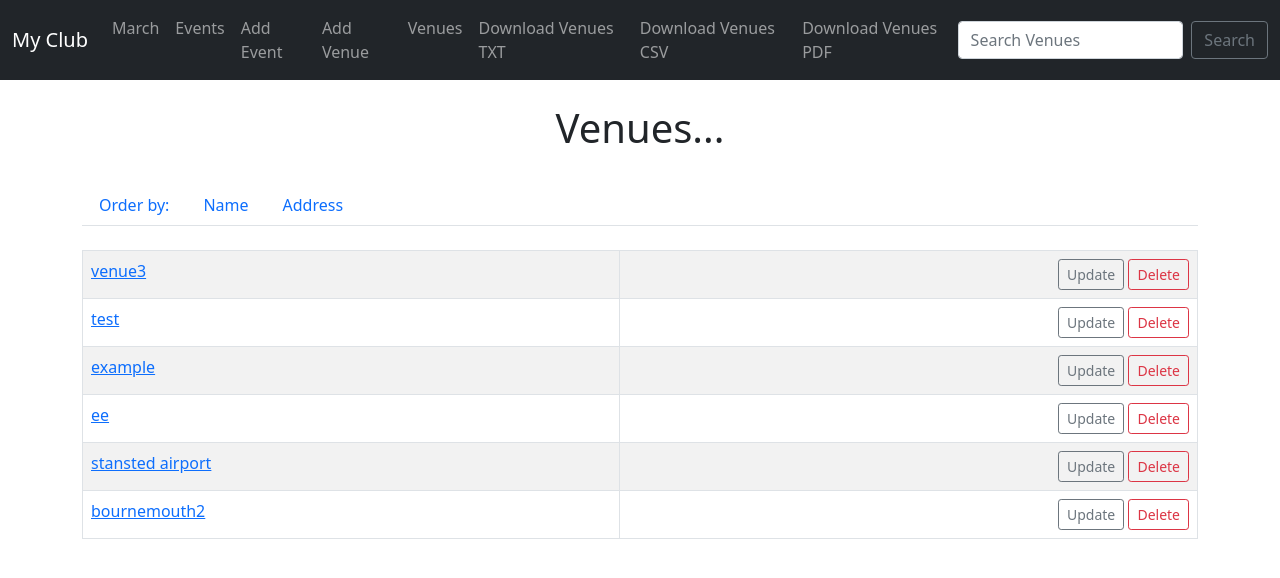
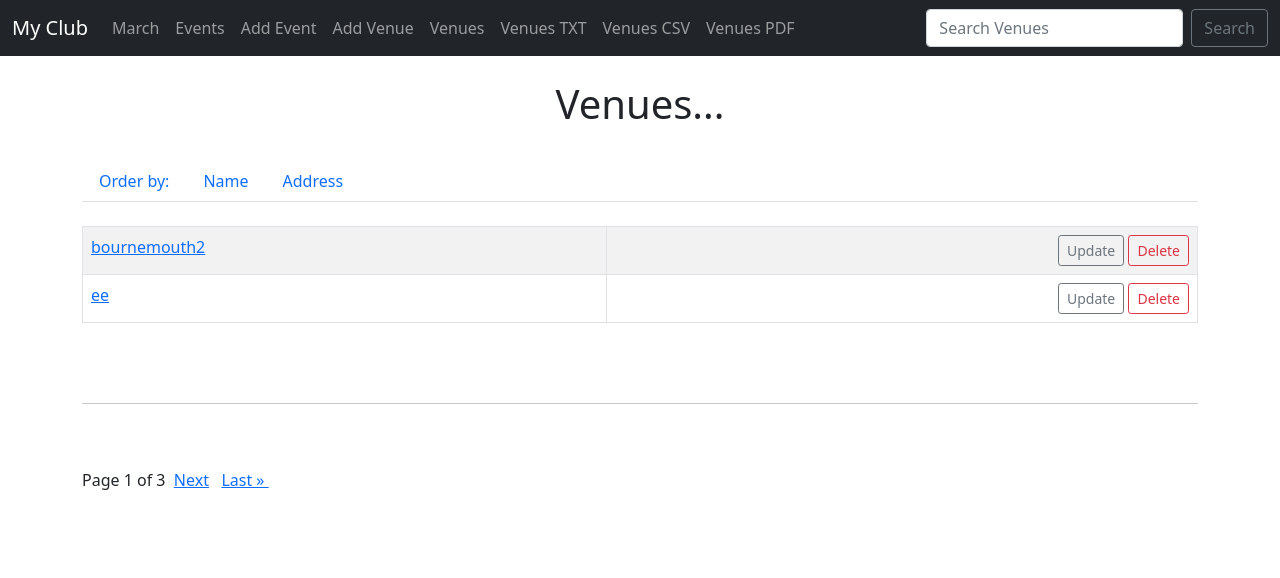
Before and after one commit to Eduardo-byte/events_website, a Django app: page /list_venues in a window 1280 px wide. Shown: the top 578 px of the page. Run offline with Django 3.2, Linux system fonts and the light colour scheme; data comes from the database, SQL or seed files in the repository.

Commit message:
add pagination

```diff
--- a/events/templates/events/navbar.html
+++ b/events/templates/events/navbar.html
@@ -22,13 +22,13 @@
           <a class="nav-link" href="{% url 'list-venues' %}">Venues</a>
         </li>
         <li class="nav-item">
-          <a class="nav-link" href="{% url 'venue-text' %}">Download Venues TXT</a>
+          <a class="nav-link" href="{% url 'venue-text' %}">Venues TXT</a>
         </li>
         <li class="nav-item">
-          <a class="nav-link" href="{% url 'venue-csv' %}">Download Venues CSV</a>
+          <a class="nav-link" href="{% url 'venue-csv' %}">Venues CSV</a>
         </li>
         <li class="nav-item">
-          <a class="nav-link" href="{% url 'venue-pdf' %}">Download Venues PDF</a>
+          <a class="nav-link" href="{% url 'venue-pdf' %}">Venues PDF</a>
         </li>
       </ul>
       <form class="d-flex" method=POST action="{% url 'search-venues' %}">
--- a/events/templates/events/venues.html
+++ b/events/templates/events/venues.html
@@ -9,10 +9,10 @@
                     <a class="nav-link">Order by:</a>
                 </li>
                 <li class="nav-item">
-                    <a class="nav-link active" aria-current="page" href="{% url 'list-venues' %}?name">Name</a>
+                    <a class="nav-link active" aria-current="page" href="{% url 'list-venues' %}?page={{ venues.number }}&name">Name</a>
                 </li>
                 <li class="nav-item">
-                    <a class="nav-link" href="{% url 'list-venues' %}?address">Address</a>
+                    <a class="nav-link" href="{% url 'list-venues' %}?page={{ venues.number }}&address">Address</a>
                 </li>
             </ul>
         {% elif address %}
@@ -21,10 +21,10 @@
                     <a class="nav-link">Order by:</a>
                 </li>
                 <li class="nav-item">
-                    <a class="nav-link" aria-current="page" href="{% url 'list-venues' %}?name">Name</a>
+                    <a class="nav-link" aria-current="page" href="{% url 'list-venues' %}?page={{ venues.number }}&name">Name</a>
                 </li>
                 <li class="nav-item">
-                    <a class="nav-link active" href="{% url 'list-venues' %}?address">Address</a>
+                    <a class="nav-link active" href="{% url 'list-venues' %}?page={{ venues.number }}&address">Address</a>
                 </li>
             </ul>
         {% else %}
@@ -33,16 +33,28 @@
                     <a class="nav-link">Order by:</a>
                 </li>
                 <li class="nav-item">
-                    <a class="nav-link" aria-current="page" href="{% url 'list-venues' %}?name">Name</a>
+                    <a class="nav-link" aria-current="page" href="{% url 'list-venues' %}?page={{ venues.number }}&name">Name</a>
                 </li>
                 <li class="nav-item">
-                    <a class="nav-link" href="{% url 'list-venues' %}?address">Address</a>
+                    <a class="nav-link" href="{% url 'list-venues' %}?page={{ venues.number }}&address">Address</a>
                 </li>
             </ul>
         {% endif %}
         </br>
         <table class="table table-hover table-striped table-bordered">
-            {% for venue in venue_list %}
+
+            {% comment %} {% for venue in venue_list %}
+            <tr>
+                <td>
+                    <a href="{% url 'show-venue' venue.id %}"> {{venue}} </a> </br>
+                </td>
+                <td align="right">
+                    <a href=" {% url 'update-venue' venue.id %} " class="btn btn-outline-secondary btn-sm">Update</a>
+                    <a href=" {% url 'delete-venue' venue.id %} " class="btn btn-outline-danger btn-sm">Delete</a>
+                </td>
+            </tr> {% endcomment %}
+
+            {% for venue in venues %}
             <tr>
                 <td>
                     <a href="{% url 'show-venue' venue.id %}"> {{venue}} </a> </br>
@@ -52,7 +64,36 @@
                     <a href=" {% url 'delete-venue' venue.id %} " class="btn btn-outline-danger btn-sm">Delete</a>
                 </td>
             </tr>
+
             {% endfor %}
         </table>
     </center>
+    </br></br>
+
+    <!--
+    {{ venues }}
+    </br>
+    Has Previous: {{ venues.has_previous }}
+    </br>
+    Has Next: {{ venues.has_next }}
+    </br>
+    Current Page: {{ venues.number }}
+    </br>
+    Number of pages: {{ venues.paginator.num_pages }}
+    -->
+
+    <hr></br></br>
+
+    {% if venues.has_previous %}
+        <a href="?page=1">&laquo First </a> &nbsp;
+        <a href="?page={{ venues.previous_page_number }}"> Previous </a>&nbsp;
+    {% endif %}
+
+    Page {{ venues.number }} of {{ venues.paginator.num_pages }}&nbsp;
+
+    {% if venues.has_next %}
+        <a href="?page={{ venues.next_page_number }}">Next</a> &nbsp;
+        <a href="?page={{ venues.paginator.num_pages }}"> Last &raquo </a>&nbsp;
+    {% endif %}
+
 {% endblock %}
--- a/events/views/venues.py
+++ b/events/views/venues.py
@@ -13,6 +13,9 @@ import io
 from reportlab.pdfgen import canvas
 from reportlab.lib.units import inch
 from reportlab.lib.pagesizes import letter
+
+#import pagination stuff
+from django.core.paginator import Paginator
 
 
 
@@ -133,29 +136,49 @@ def list_venues(request):
     if 'name' in request.GET:
         name = True
         venue_list = Venue.objects.all().order_by('name')
+
+        p = Paginator(Venue.objects.all().order_by('name'), 2)
+        page = request.GET.get('page')
+        venues = p.get_page(page)
+
         return render(request,
             'events/venues.html',
             {
             'venue_list': venue_list,
+            'venues': venues,
             'name': name,
             'address': address,
             })
     elif 'address' in request.GET:
         address = True
         venue_list = Venue.objects.all().order_by('address')
+
+        p = Paginator(Venue.objects.all().order_by('address'), 2)
+        page = request.GET.get('page')
+        venues = p.get_page(page)
+
         return render(request,
             'events/venues.html',
             {
             'venue_list': venue_list,
+            'venues': venues,
             'name': name,
             'address': address,
             })
     else:
-        venue_list = Venue.objects.all().order_by('?')
+        #venue_list = Venue.objects.all().order_by('?')
+        venue_list = Venue.objects.all().order_by('name')
+
+        #set up pagination
+        p = Paginator(Venue.objects.all().order_by('name'), 2)
+        page = request.GET.get('page')
+        venues = p.get_page(page)
+
         return render(request,
             'events/venues.html',
             {
             'venue_list': venue_list,
+            'venues': venues,
             'name': name,
             'address': address,
             })
```
